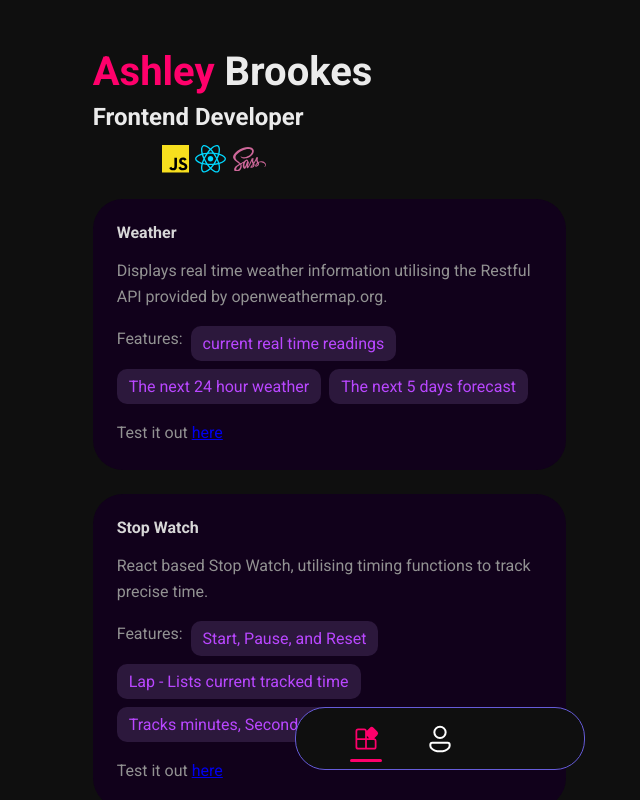
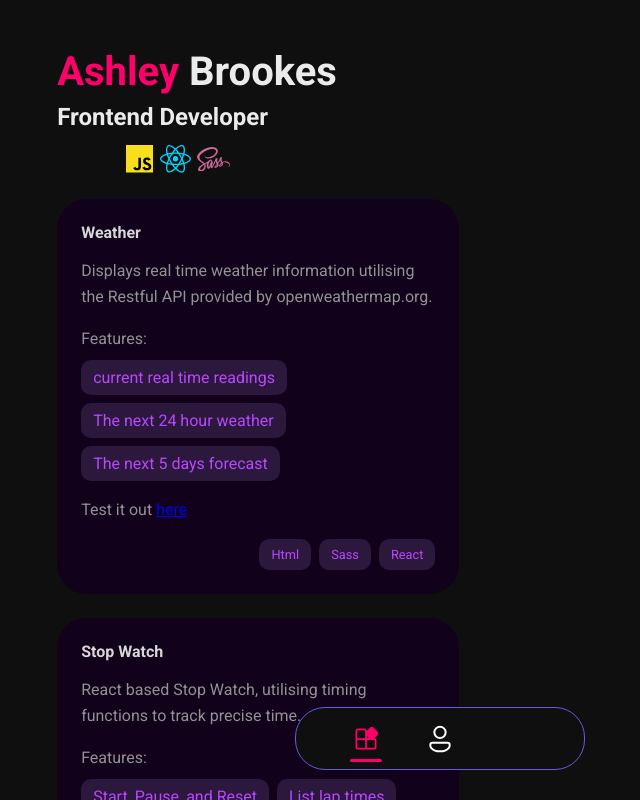
Before and after one commit to brookesy26/Portfolio-website-v1, a Next.js app in the folder nextproj/: page / in a window 1280 px wide. Both pictures are taken after a click on the icon 566 px from the left and 738 px from the top of the page. Shown: the top 800 px of the page, without its empty margins (200-840 px from the left). Built offline with nearby package versions, Linux system fonts and the light colour scheme; some icons are missing.

Commit message:
added smooth scroll - and tech text on projects

```diff
--- a/nextproj/src/app/background.tsx
+++ b/nextproj/src/app/background.tsx
@@ -29,12 +29,15 @@ const StyledText = styled.p`
   font-size: 1rem;
   font-weight: 400;
 `
+const Sspan = styled.span`
+  color: #634AFF;
+`
 
 const Background = () => {
   return (
     <StyledSection>
       <StyledH2>Background</StyledH2>
-      <StyledText>Hi, I&apos;ve recently left a career as an ICT technician to follow my passion as a frontend developer. </StyledText>
+      <StyledText><Sspan>Hi,</Sspan> recently I left a career as an ICT technician to follow my passion as a frontend developer. </StyledText>
       <StyledText>Currently studying a Web Design and Development degree set to graduate early 2024.</StyledText>
       <StyledText>Please browse my portfolio and feel free to get in touch.</StyledText>
     </StyledSection>
--- a/nextproj/src/app/layout.tsx
+++ b/nextproj/src/app/layout.tsx
@@ -2,9 +2,8 @@ import type { Metadata } from 'next'
 import { Roboto  } from 'next/font/google'
 import StyledComponentsRegistry from './lib/registry'
 import "./global.css"
-import Heading from './heading'
-import NavBar from './navigation'
 import BodyStyled from './bodyComponent'
+
 const roboto = Roboto({
   weight: ['400','500','700', '900'],
   subsets: ['latin'],
--- a/nextproj/src/app/navigation.tsx
+++ b/nextproj/src/app/navigation.tsx
@@ -4,10 +4,6 @@ import styled from "styled-components"
 import Link from "next/link"
 import { Icon } from '@iconify/react';
 import { useState } from "react";
-
-type PageType = {
-  $location: string;
-}
 
 const StyledNav = styled.nav`
 //position
@@ -52,22 +48,25 @@ const AnimatedNav = styled(StyledNav)<PageType>`
   transition: left 0.3s ease;
 }
 `
-
 const StyledIcon = styled(Icon)<VariantType>`
   color: ${(props) => props.$variant ? '#FF006B ' : '#FFFFFF'};
   transition: color 0.3s ease;
+  position: relative;
 `
+type PageType = {
+  $location: string;
+}
 type VariantType = {
   $variant: Boolean;
 }
-
 interface MyComponentProps {
   page: string;
   setPage: (page: string) => void;
 }
+
 const NavBar = (props : MyComponentProps) => {
+
   const {page, setPage } = props;
-
   const [homeState, setHomeState] = useState(true)
   const [projectState, setProjectState] = useState(false)
   const [skillsState, setSkillsState] = useState(false)
@@ -77,20 +76,31 @@ function handleHomeClick(){
     setProjectState(false)
     setSkillsState(false)
     setPage('home')
+    window.scroll({
+      top: 0,
+      behavior: 'smooth'
+    });
   }
   function handleProjectClick(){
     setProjectState(true)
     setHomeState(false)
     setSkillsState(false)
     setPage('project')
+    window.scroll({
+      top: 0,
+      behavior: 'smooth'
+    });
   }
   function handleSkillsClick(){
     setSkillsState(true)
     setHomeState(false)
     setProjectState(false)
     setPage('skill')
+    window.scroll({
+      top: 0,
+      behavior: 'smooth'
+    });
   }
-
   return (
     <AnimatedNav $location={page}>
         <StyledIcon icon="fluent:apps-24-filled" width="28" height="28" $variant={projectState} onClick={handleProjectClick}/>
--- a/nextproj/src/app/projects/projects.json
+++ b/nextproj/src/app/projects/projects.json
@@ -19,8 +19,8 @@
     "text": "React based Stop Watch, utilising timing functions to track precise time.",
     "features": [
       "Start, Pause, and Reset",
-      "Lap - Lists current tracked time",
-      "Tracks minutes, Seconds, and milliseconds"
+      "List lap times",
+      "Tracks minutes, seconds, & milliseconds"
     ],
     "technology": [
       "Html",
--- a/nextproj/src/app/projects/projects.tsx
+++ b/nextproj/src/app/projects/projects.tsx
@@ -34,6 +34,10 @@ const StyledText = styled.p`
   font-size: 1rem;
   font-weight: 400;
 `
+const FeaturesText = styled(StyledText)`
+  width: 100%;
+`
+
 const StyledLi = styled.li`
   background-color: #2C183C;
   display: inline-block;
@@ -53,6 +57,14 @@ const StyledUL = styled.ul`
   margin-block-start: 0;
   margin-block-end: 0;
 `
+const TechLI = styled(StyledLi)`
+  font-size: 0.8rem;
+`
+
+const TechUL = styled(StyledUL)`
+  justify-content: flex-end;
+`
+
 export default function Projects() {
   return (
     jsonData.map((project, i) => (
@@ -60,12 +72,17 @@ export default function Projects() {
         <StyledH2 key={`h2 - ${i}`}>{project.title}</StyledH2>
         <StyledText key={`text - ${i}`}>{project.text}</StyledText>
         <StyledUL key={`UL - ${i}`}>
-          <StyledText key={`features-text - ${i}`}>Features:</StyledText>
+          <FeaturesText key={`features-text - ${i}`}>Features:</FeaturesText>
           {project.features.map((feature, ii) => (
             <StyledLi key={`feature - ${ii}`}>{feature}</StyledLi>
           ))}
         </StyledUL>
         <StyledText key={`Href-text - ${i}`}>Test it out <a href={project.URL}>here</a></StyledText>
+        <TechUL key={`Ul - ${i}${i}`}>
+        {project.technology.map((tech, jj) => (
+          <TechLI key={`tech - ${jj}`}>{tech}</TechLI>
+        ))}
+        </TechUL>
       </StyledSection>
     ))
     )
--- a/nextproj/src/app/skills/skills.json
+++ b/nextproj/src/app/skills/skills.json
@@ -2,8 +2,8 @@
   "skills": [
     "Html",
     "Css",
-    "Javascript",
-    "Typescript",
+    "JavaScript",
+    "TypeScript",
     "React",
     "Next Js",
     "Sass",
```
Lines whose indentation alone changed are shown as unchanged.
